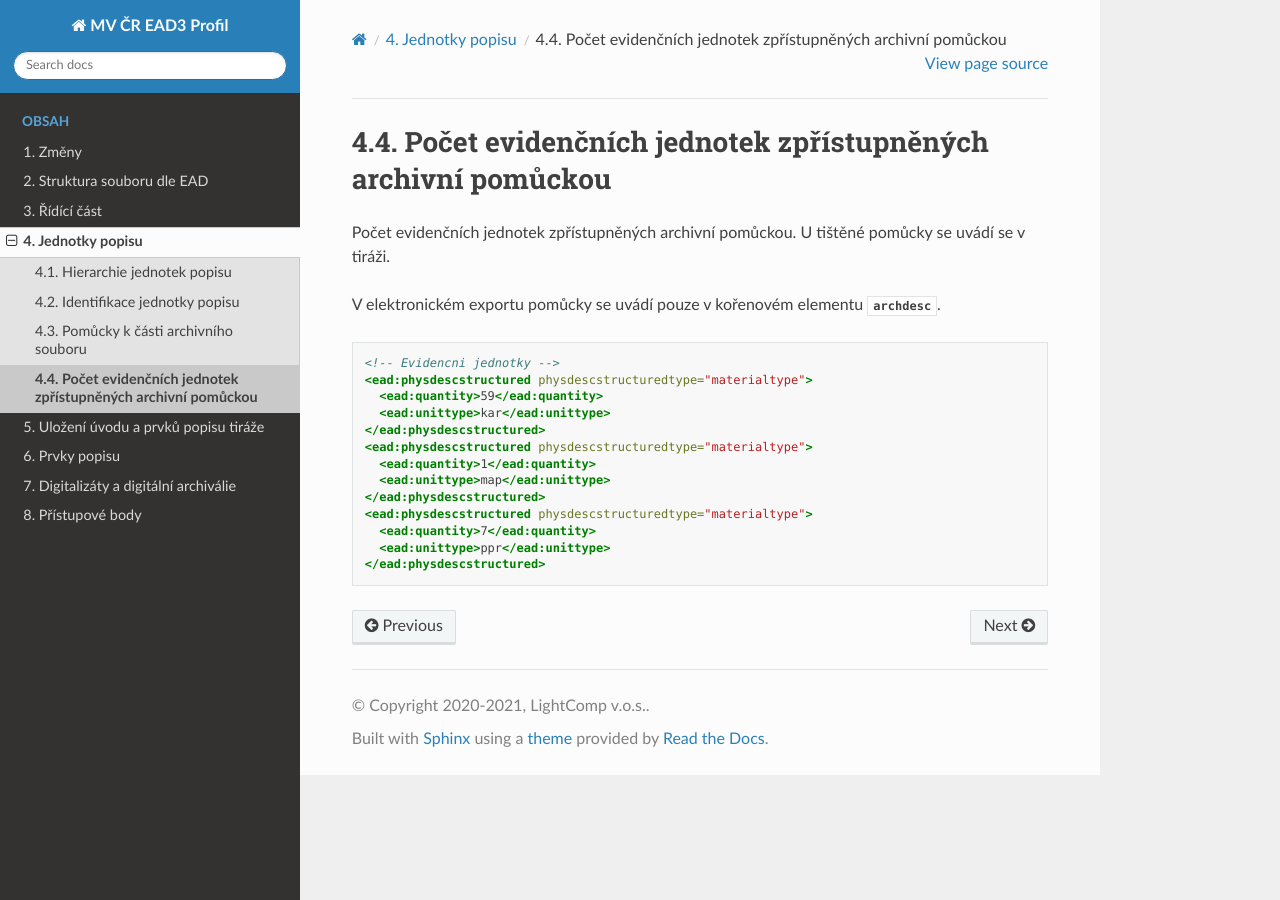
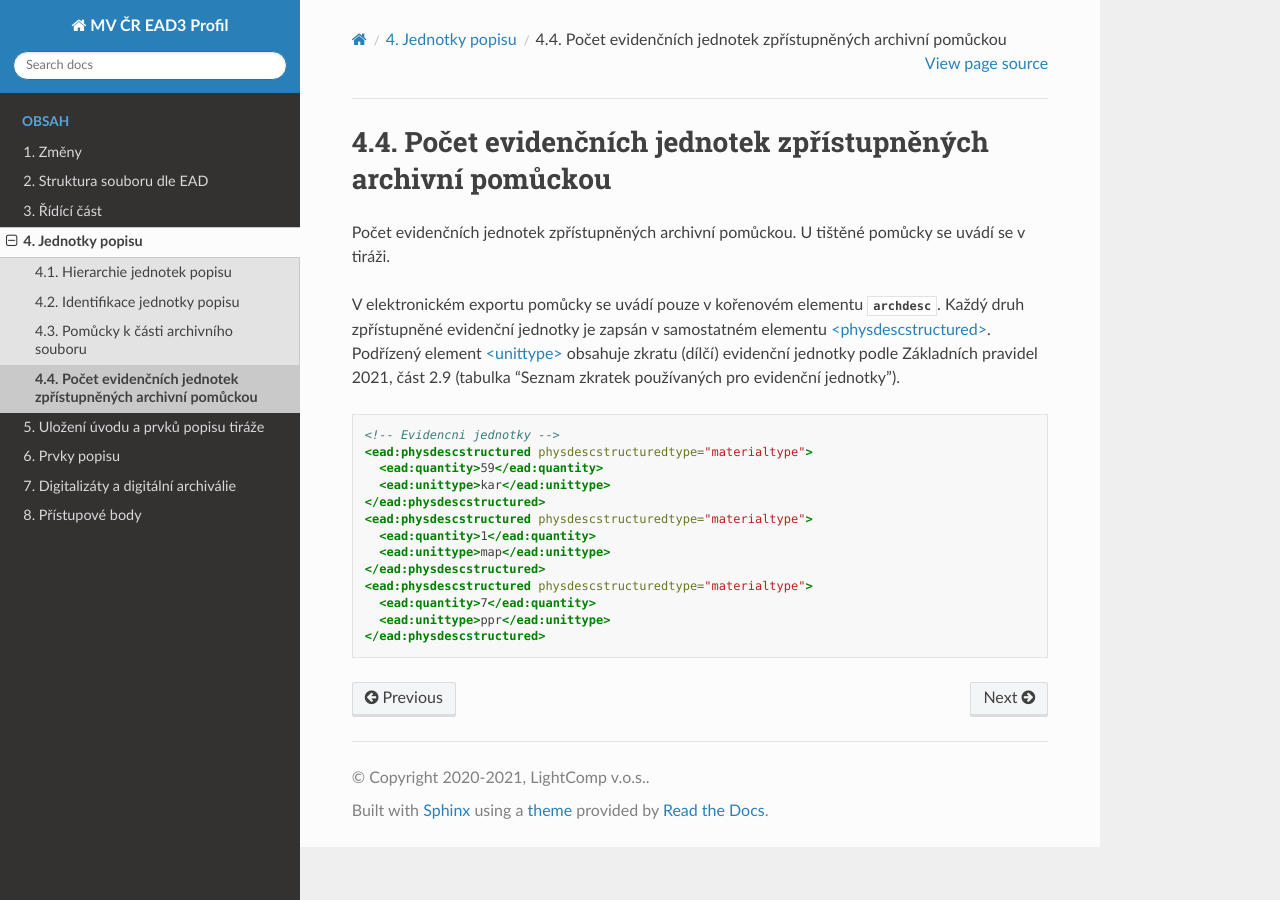
Before and after one commit to elzasw/ead3doc, a Sphinx documentation site: the page built from doc/source/archdesc/pocet-ej.rst, in a window 1280 px wide. Built offline with Sphinx 7.4.7 and the Read the Docs theme 2.0.0, drawn with Linux system fonts in a browser that asks for light colours.

Commit message:
Počet evidenčních jednotek zpřístupněných archivní pomůckou - upřesnění

```diff
--- a/doc/source/archdesc/pocet-ej.rst
+++ b/doc/source/archdesc/pocet-ej.rst
@@ -6,6 +6,12 @@ Počet evidenčních jednotek zpřístupněných archivní pomůckou
 Počet evidenčních jednotek zpřístupněných archivní pomůckou. U tištěné pomůcky se uvádí se v tiráži.
 
 V elektronickém exportu pomůcky se uvádí pouze v kořenovém elementu :token:`archdesc`.
+Každý druh zpřístupněné evidenční jednotky je zapsán v samostatném elementu
+`<physdescstructured> <http://www.loc.gov/ead/EAD3taglib/EAD3.html#elem-physdescstructured>`_.
+Podřízený element `<unittype> <http://www.loc.gov/ead/EAD3taglib/EAD3.html#elem-unittype>`_ obsahuje
+zkratu (dílčí) evidenční jednotky podle Základních pravidel 2021,
+část 2.9 (tabulka “Seznam zkratek používaných pro evidenční jednotky”).
+
 
 .. code-block:: xml
 
```
